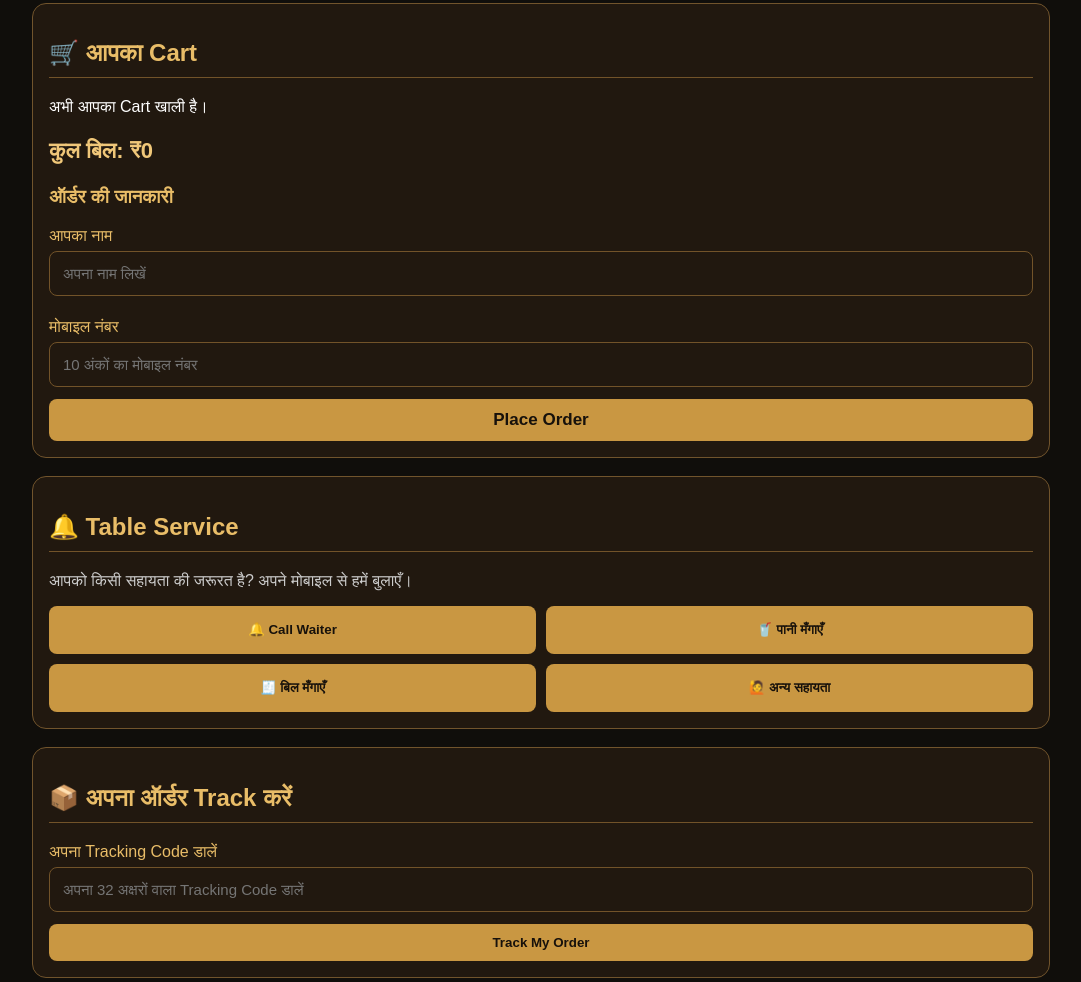
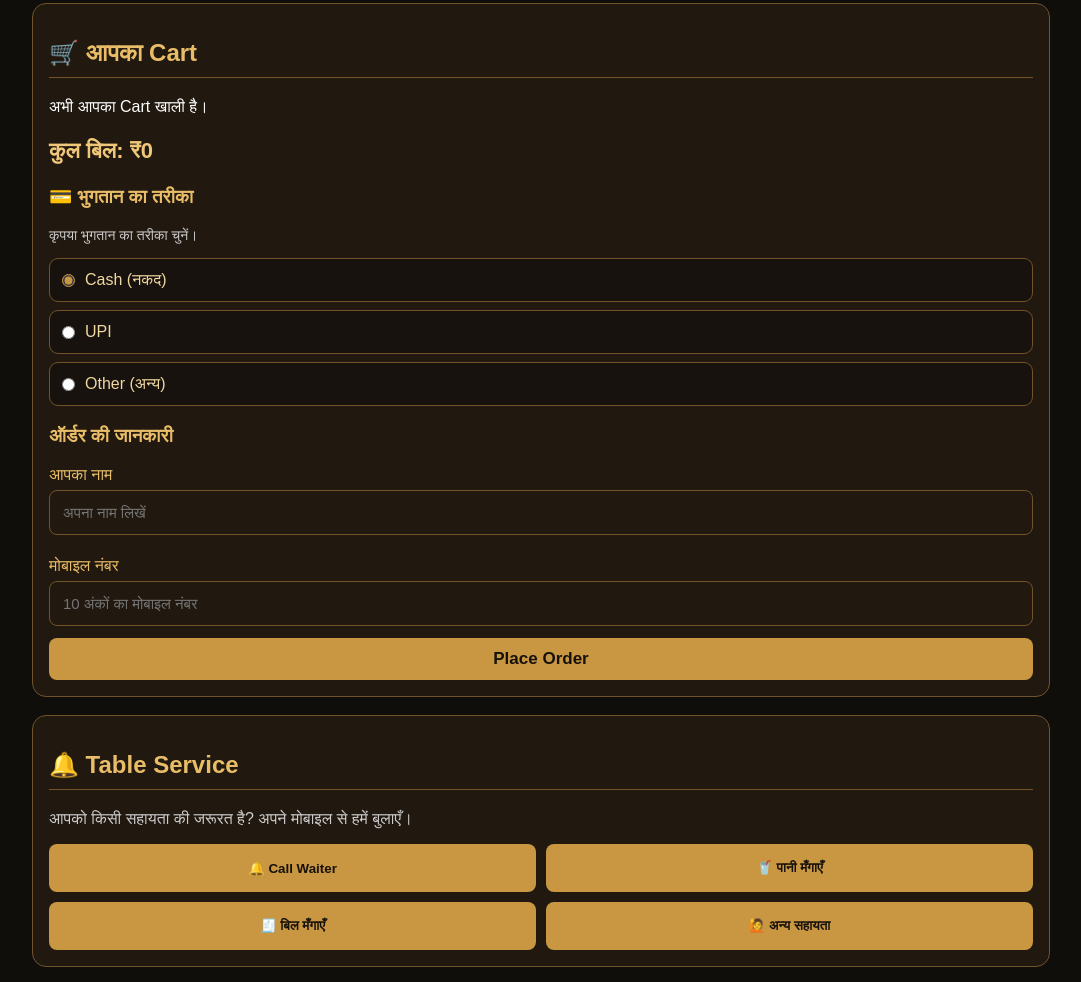
Before and after one commit to onebite-restaurant/masalo-restaurant, a plain HTML site: page menu.html in a window 1280 px wide. Shown: the part 1129-2111 px from the top of the page, without its empty margins (99-1180 px from the left). Drawn offline with Linux system fonts and the light colour scheme.

Commit message:
Implement payment method selection in menu
Added payment method selection options to the order form.

```diff
--- a/menu.html
+++ b/menu.html
@@ -40,6 +40,24 @@ button:disabled{opacity:.5;cursor:not-allowed}
 .error{background:#481d1d;color:#ffd1d1;padding:12px;border-radius:9px;margin-top:10px}
 footer{text-align:center;color:#aaa;padding:25px}
 .hidden{display:none}
+
+.payment-option{
+  display:flex;
+  align-items:center;
+  gap:10px;
+  padding:12px;
+  margin:8px 0;
+  border:1px solid #725329;
+  border-radius:9px;
+  background:#17120d;
+  color:#f1d7a0;
+  cursor:pointer;
+}
+.payment-option input[type="radio"]{
+  width:auto;
+  margin:0;
+  accent-color:#c99742;
+}
 </style>
 </head>
 
@@ -78,9 +96,31 @@ QR कोड से आने पर आपकी टेबल अपने आ
 <div class="panel" id="cart">
 <h2 class="section-title">🛒 आपका Cart</h2>
 <div id="cartItems">अभी आपका Cart खाली है।</div>
+
 <p class="total">कुल बिल: ₹<span id="grandTotal">0</span></p>
 
+<h3 style="color:#e9bd68">💳 भुगतान का तरीका</h3>
+<p style="color:#ccc;font-size:14px">
+कृपया भुगतान का तरीका चुनें।
+</p>
+
+<label class="payment-option">
+<input type="radio" name="paymentMethod" value="Cash" checked>
+Cash (नकद)
+</label>
+
+<label class="payment-option">
+<input type="radio" name="paymentMethod" value="UPI">
+UPI
+</label>
+
+<label class="payment-option">
+<input type="radio" name="paymentMethod" value="Other">
+Other (अन्य)
+</label>
+
 <h3 style="color:#e9bd68">ऑर्डर की जानकारी</h3>
+
 <label>आपका नाम</label>
 <input id="customerName" placeholder="अपना नाम लिखें" maxlength="60">
 
@@ -97,20 +137,27 @@ Place Order
 <div class="panel">
 <h2 class="section-title">🔔 Table Service</h2>
 <p style="color:#ccc">आपको किसी सहायता की जरूरत है? अपने मोबाइल से हमें बुलाएँ।</p>
+
 <div class="action-grid">
 <button onclick="sendService('Call Waiter')">🔔 Call Waiter</button>
 <button onclick="sendService('Water Please')">🥤 पानी मँगाएँ</button>
 <button onclick="sendService('Request Bill')">🧾 बिल मँगाएँ</button>
 <button onclick="sendService('Other Help')">🙋 अन्य सहायता</button>
 </div>
+
 <div id="serviceMessage"></div>
 </div>
 
 <div class="panel">
 <h2 class="section-title">📦 अपना ऑर्डर Track करें</h2>
+
 <label>अपना Tracking Code डालें</label>
 <input id="trackingInput" placeholder="अपना 32 अक्षरों वाला Tracking Code डालें">
-<button onclick="startTracking()" style="width:100%">Track My Order</button>
+
+<button onclick="startTracking()" style="width:100%">
+Track My Order
+</button>
+
 <div id="trackingResult"></div>
 </div>
 
@@ -192,6 +239,7 @@ function getTotal(){
 function renderCart(){
  const box=document.getElementById("cartItems");
  const selected=products.filter(p=>cart[p.id]);
+
  if(!selected.length){
   box.innerHTML="अभी आपका Cart खाली है।";
  }else{
@@ -209,6 +257,7 @@ function renderCart(){
    </div>
   `).join("");
  }
+
  document.getElementById("grandTotal").textContent=getTotal();
 }
 
@@ -220,14 +269,22 @@ document.getElementById("placeOrderBtn").addEventListener("click",async()=>{
  const button=document.getElementById("placeOrderBtn");
 
  try{
-  if(!window.MASALO) throw new Error("Firebase अभी लोड नहीं हुआ। पेज को कुछ देर बाद फिर खोलें।");
+  if(!window.MASALO) {
+   throw new Error("Firebase अभी लोड नहीं हुआ। पेज को कुछ देर बाद फिर खोलें।");
+  }
 
   const customerName=document.getElementById("customerName").value.trim();
   const phone=document.getElementById("customerPhone").value.trim();
   const tableNumber=Number(document.getElementById("tableNumber").value);
 
+  const paymentMethod=document.querySelector(
+   'input[name="paymentMethod"]:checked'
+  ).value;
+
   if(!customerName) throw new Error("अपना नाम लिखें।");
-  if(!/^[0-9+\-\s]{10,15}$/.test(phone)) throw new Error("सही मोबाइल नंबर लिखें।");
+  if(!/^[0-9+\-\s]{10,15}$/.test(phone)) {
+   throw new Error("सही मोबाइल नंबर लिखें।");
+  }
   if(!tableNumber) throw new Error("अपनी टेबल चुनें।");
   if(getTotal()<=0) throw new Error("पहले Cart में खाना जोड़ें।");
 
@@ -247,7 +304,8 @@ document.getElementById("placeOrderBtn").addEventListener("click",async()=>{
    phone,
    tableNumber,
    items,
-   total:getTotal()
+   total:getTotal(),
+   paymentMethod
   });
 
   message.innerHTML=`
@@ -255,10 +313,13 @@ document.getElementById("placeOrderBtn").addEventListener("click",async()=>{
     <h3>🎉 आपका ऑर्डर भेज दिया गया!</h3>
     <p>Table Number: ${result.tableNumber}</p>
     <p>कुल बिल: ₹${result.total}</p>
+    <p>भुगतान का तरीका: ${paymentMethod}</p>
     <p>आपका Tracking Code:</p>
     <b style="word-break:break-all">${result.trackingCode}</b>
     <p>इस कोड को सुरक्षित रखें। इसी से ऑर्डर Track कर सकेंगे।</p>
-    <button onclick="copyTracking('${result.trackingCode}')">Tracking Code Copy करें</button>
+    <button onclick="copyTracking('${result.trackingCode}')">
+     Tracking Code Copy करें
+    </button>
    </div>
   `;
 
@@ -284,13 +345,21 @@ window.copyTracking=async(code)=>{
 
 window.sendService=async(type)=>{
  const box=document.getElementById("serviceMessage");
+
  try{
   if(!window.MASALO) throw new Error("Firebase लोड नहीं हुआ।");
+
   const table=Number(document.getElementById("tableNumber").value);
   if(!table) throw new Error("पहले अपनी टेबल चुनें।");
 
   await window.MASALO.requestService(type,table);
-  box.innerHTML=`<div class="result">आपकी ${type} की रिक्वेस्ट भेज दी गई है। वेटर को सूचना मिल गई है।</div>`;
+
+  box.innerHTML=`
+   <div class="result">
+    आपकी ${type} की रिक्वेस्ट भेज दी गई है।
+    वेटर को सूचना मिल गई है।
+   </div>
+  `;
  }catch(error){
   box.innerHTML=`<div class="error">${error.message}</div>`;
  }
@@ -309,6 +378,7 @@ window.startTracking=()=>{
 
  try{
   if(!window.MASALO) throw new Error("Firebase लोड नहीं हुआ।");
+  if(!code) throw new Error("अपना Tracking Code डालें।");
 
   box.innerHTML="ऑर्डर की जानकारी खोज रहे हैं...";
 
@@ -333,6 +403,7 @@ window.startTracking=()=>{
      <p>${labels[data.status]||data.status}</p>
      <p>Table: ${data.tableNumber}</p>
      <p>Order Total: ₹${data.total}</p>
+     <p>भुगतान का तरीका: ${data.paymentMethod||"जानकारी उपलब्ध नहीं"}</p>
     </div>
    `;
   });
```
